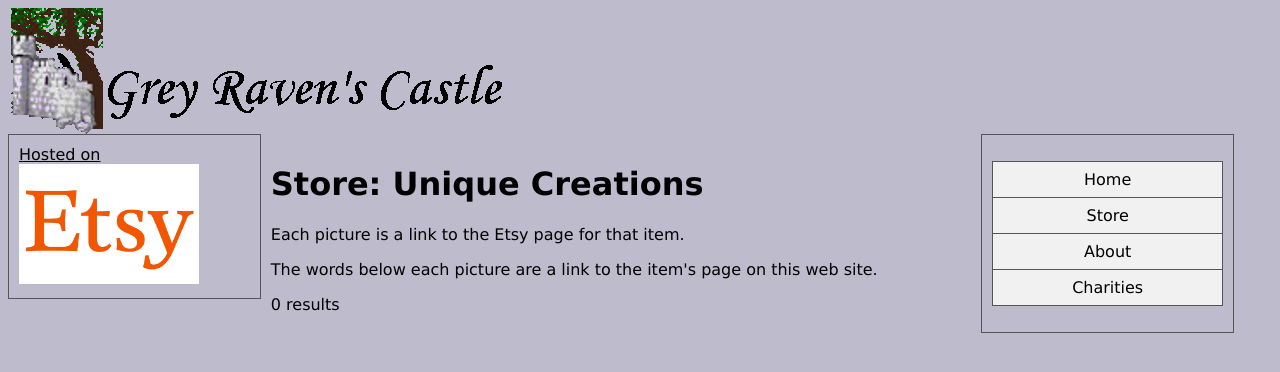
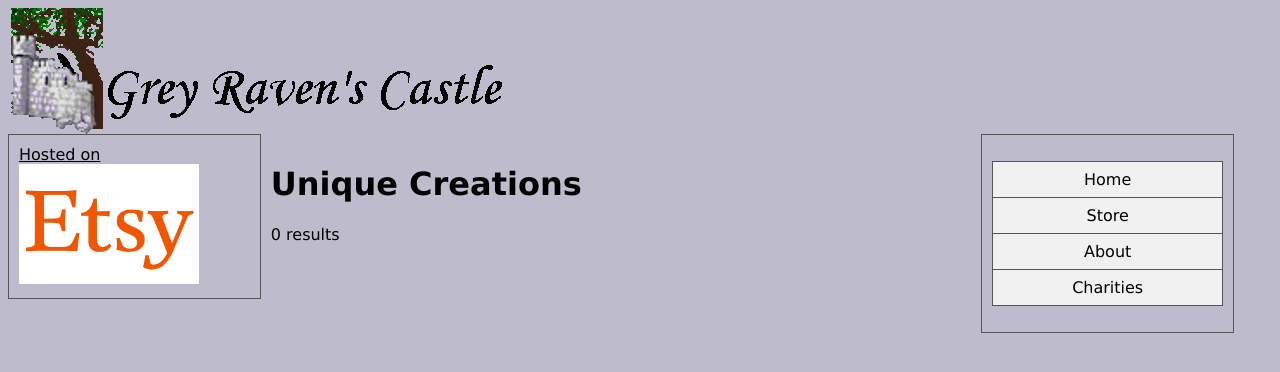
Before and after one commit to hdemarco4/grey, a PHP site: page /storeuni.php in a window 1280 px wide. Shown: the top 372 px of the page. Run offline with PHP 8.4, Linux system fonts and the light colour scheme; data that the repository does not hold is empty.

Commit message:
added meta data and some title changes

```diff
--- a/about.php
+++ b/about.php
@@ -3,6 +3,9 @@
 <head>
     <title>Grey Raven's Castle</title>
     <meta charset="utf-8">
+    <meta name="viewport" content="width=device-width, initial-scale=1.0">
+    <meta name="keywords" content="Grey, Raven, Castle, Wire, Wrapped, Jewelry">
+
 
     <link rel="stylesheet" type="text/css" href="style.css">
 
--- a/index.php
+++ b/index.php
@@ -3,6 +3,9 @@
 <head>
     <title>Grey Raven's Castle</title>
     <meta charset="utf-8">
+    <meta name="viewport" content="width=device-width, initial-scale=1.0">
+    <meta name="keywords" content="Grey, Raven, Castle, Wire, Wrapped, Jewelry">
+
 
     <link rel="stylesheet" type="text/css" href="style.css">
 
--- a/prodpage.php
+++ b/prodpage.php
@@ -3,6 +3,9 @@
 <head>
     <title>Grey Raven's Castle</title>
     <meta charset="utf-8">
+    <meta name="viewport" content="width=device-width, initial-scale=1.0">
+    <meta name="keywords" content="Grey, Raven, Castle, Wire, Wrapped, Jewelry">
+
 
     <link rel="stylesheet" type="text/css" href="style.css">
     <link rel="stylesheet" type="text/css" href="gallery.css">
--- a/storeuni.php
+++ b/storeuni.php
@@ -1,8 +1,11 @@
 <!doctype html>
 <html lang="en">
 <head>
-    <title>Store: Wire Wrapped Creations</title>
+    <title>Store: Unique Creations</title>
     <meta charset="utf-8">
+    <meta name="viewport" content="width=device-width, initial-scale=1.0">
+    <meta name="keywords" content="Grey, Raven, Castle, Wire, Wrapped, Jewelry">
+
 
     <link rel="stylesheet" type="text/css" href="style.css">
     <link rel="stylesheet" type="text/css" href="gallery.css">
@@ -25,9 +28,7 @@
     <!--End Left bar-->
 
     <div class="column middle">
-        <h1>Store: Unique Creations</h1>
-        <p>Each picture is a link to the Etsy page for that item.</p>
-        <p>The words below each picture are a link to the item's page on this web site.</p>
+        <h1>Unique Creations</h1>
 
         <?php
         $servername = "localhost:3306";
```
Also changed, not shown: charities.php (+5 -2 lines), storemain.php (+5 -2 lines), storewire.php (+4 -3 lines).
